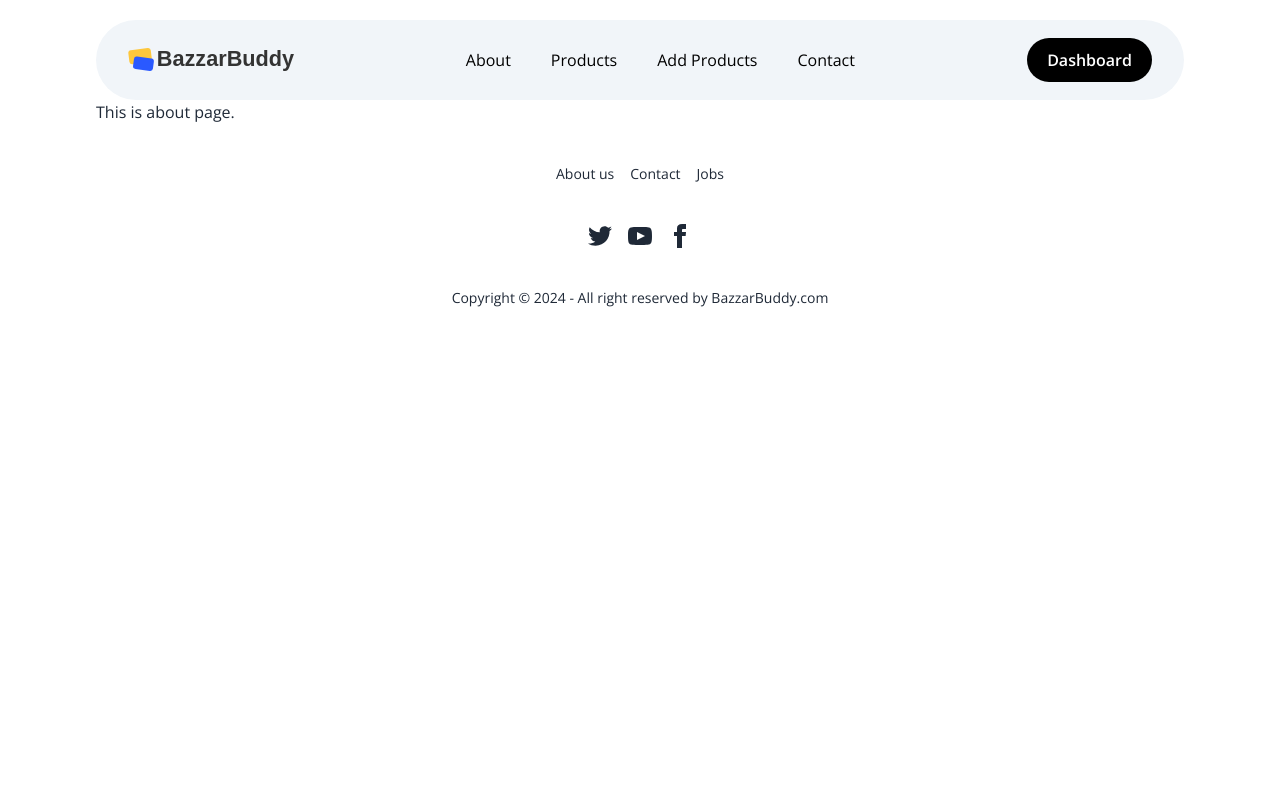
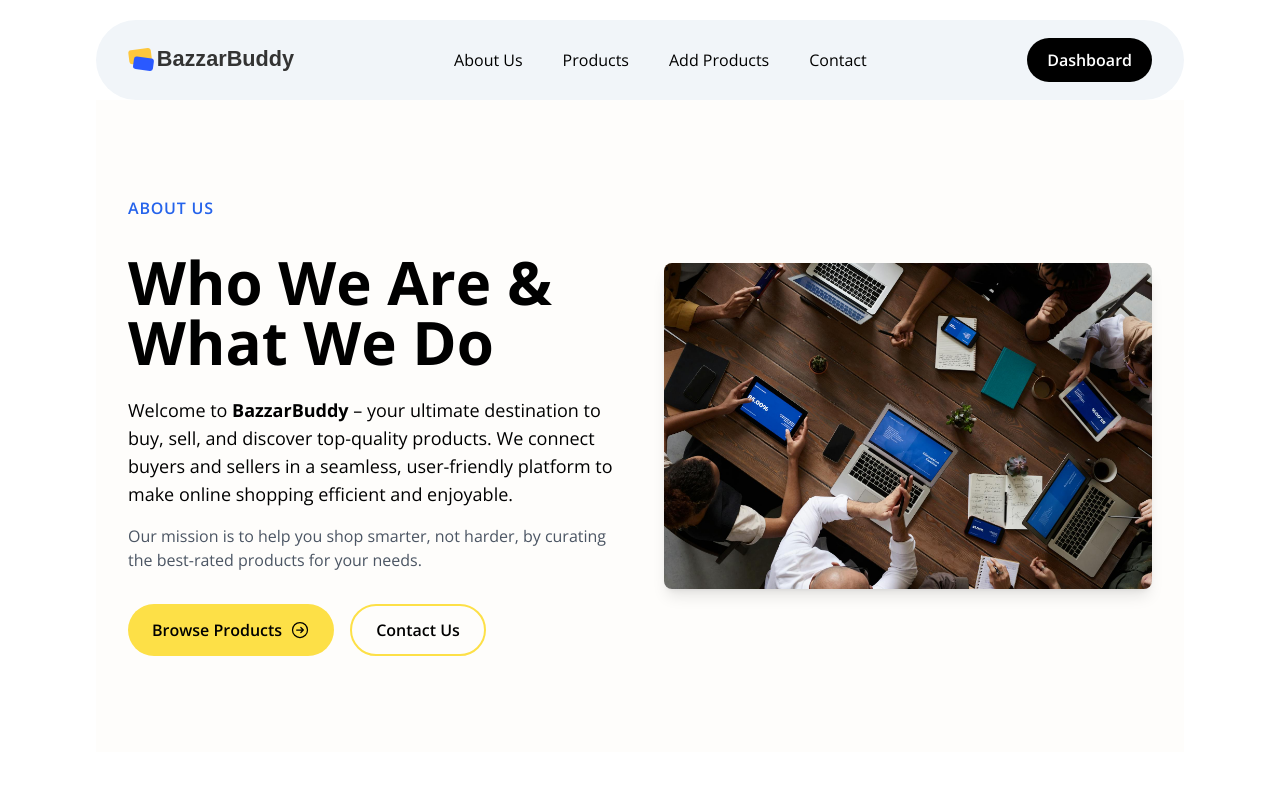
Before and after one commit to Tahsin005/BazzarBuddy, a React (Vite) app: page /about in a window 1280 px wide. Shown: the top 794 px of the page. Built offline with nearby package versions, Linux system fonts and the light colour scheme.

Commit message:
added about page and contact page

```diff
--- a/src/components/Header/Header.jsx
+++ b/src/components/Header/Header.jsx
@@ -70,7 +70,7 @@ const Header = () => {
                         <div className="absolute top-16 left-0 w-full bg-white bg-opacity-90 lg:hidden">
                             <div className="flex flex-col items-center space-y-4 py-4">
                                 <Link to="/about" className="text-base text-black hover:text-opacity-80">
-                                    About
+                                    About Us
                                 </Link>
                                 <Link to="/products" className="text-base text-black hover:text-opacity-80">
                                     Products
@@ -94,7 +94,7 @@ const Header = () => {
                     {/* Desktop Menu */}
                     <div className="hidden lg:flex lg:items-center lg:justify-center lg:space-x-10">
                         <Link to="/about" className="text-base text-black transition-all duration-200 hover:text-opacity-80">
-                            About
+                            About Us
                         </Link>
                         <Link to="/products" className="text-base text-black transition-all duration-200 hover:text-opacity-80">
                             Products
--- a/src/pages/About/About.jsx
+++ b/src/pages/About/About.jsx
@@ -1,10 +1,69 @@
 import React from 'react'
+import { Link } from 'react-router-dom'
+import aboutUs from '../../assets/aboutUs.jpeg'
 
 const About = () => {
   return (
-    <div className=''>
-      This is about page.
-    </div>
+    <section className="bg-[#FCF8F1] bg-opacity-30 py-10 sm:py-16 lg:py-24">
+      <div className="mx-auto max-w-7xl px-6 lg:px-8">
+        <div className="grid items-center grid-cols-1 gap-12 lg:grid-cols-2">
+          {/* Text Section */}
+          <div>
+            <p className="text-base font-semibold tracking-wider text-blue-600 uppercase">
+              About Us
+            </p>
+            <h2 className="mt-4 text-3xl font-bold text-black lg:mt-8 sm:text-5xl xl:text-6xl">
+              Who We Are & What We Do
+            </h2>
+            <p className="mt-4 text-base text-black lg:mt-6 sm:text-lg">
+              Welcome to <strong>BazzarBuddy</strong> – your ultimate destination to buy, sell, and discover top-quality products.
+              We connect buyers and sellers in a seamless, user-friendly platform to make online shopping efficient and enjoyable.
+            </p>
+            <p className="mt-4 text-base text-gray-600">
+              Our mission is to help you shop smarter, not harder, by curating the best-rated products for your needs.
+            </p>
+            <div className="mt-8 flex flex-col sm:flex-row sm:space-x-4">
+              <Link
+                to="/products"
+                className="inline-flex items-center px-6 py-3 text-base font-semibold text-black transition-all duration-200 bg-yellow-300 rounded-full hover:bg-yellow-400 focus:bg-yellow-400"
+              >
+                Browse Products
+                <svg
+                  className="w-5 h-5 ml-2"
+                  xmlns="http://www.w3.org/2000/svg"
+                  fill="none"
+                  viewBox="0 0 24 24"
+                  stroke="currentColor"
+                >
+                  <path
+                    strokeLinecap="round"
+                    strokeLinejoin="round"
+                    strokeWidth="1.5"
+                    d="M13 9l3 3m0 0l-3 3m3-3H8m13 0a9 9 0 11-18 0 9 9 0 0118 0z"
+                  />
+                </svg>
+              </Link>
+
+              <Link
+                to="/contact"
+                className="mt-4 sm:mt-0 inline-flex items-center px-6 py-3 text-base font-semibold text-black transition-all duration-200 border-2 border-yellow-300 rounded-full hover:bg-yellow-300 hover:text-white"
+              >
+                Contact Us
+              </Link>
+            </div>
+          </div>
+
+          {/* Image Section */}
+          <div>
+            <img
+              className="w-full rounded-lg shadow-lg"
+              src={aboutUs}
+              alt="About Us"
+            />
+          </div>
+        </div>
+      </div>
+    </section>
   )
 }
 
--- a/src/pages/Contact/Contact.jsx
+++ b/src/pages/Contact/Contact.jsx
@@ -2,9 +2,81 @@ import React from 'react'
 
 const Contact = () => {
   return (
-    <div>
-      This is contact page.
-    </div>
+    <section className="bg-white py-10 sm:py-16 lg:py-24">
+      <div className="mx-auto max-w-7xl px-4 sm:px-6 lg:px-8">
+        <div className="grid grid-cols-1 gap-12 lg:grid-cols-2">
+          {/* Contact Form */}
+          <div>
+            <h2 className="text-3xl font-bold text-blue-600 sm:text-4xl lg:text-5xl">Get in Touch</h2>
+            <form className="mt-8 space-y-6">
+              <div>
+                <label className="block text-gray-600 font-medium" htmlFor="name">Your Name</label>
+                <input
+                  type="text"
+                  id="name"
+                  className="w-full mt-2 px-4 py-3 text-gray-900 border rounded-lg focus:outline-none focus:ring focus:ring-yellow-300"
+                  placeholder="Enter your name"
+                />
+              </div>
+              <div>
+                <label className="block text-gray-600 font-medium" htmlFor="email">Your Email</label>
+                <input
+                  type="email"
+                  id="email"
+                  className="w-full mt-2 px-4 py-3 text-gray-900 border rounded-lg focus:outline-none focus:ring focus:ring-yellow-300"
+                  placeholder="Enter your email"
+                />
+              </div>
+              <div>
+                <label className="block text-gray-600 font-medium" htmlFor="message">Your Message</label>
+                <textarea
+                  id="message"
+                  className="w-full mt-2 px-4 py-3 text-gray-900 border rounded-lg focus:outline-none focus:ring focus:ring-yellow-300"
+                  rows="4"
+                  placeholder="Write your message"
+                ></textarea>
+              </div>
+              <button
+                type="submit"
+                className="px-6 py-3 text-white bg-blue-600 rounded-lg hover:bg-yellow-400 focus:bg-yellow-300"
+              >
+                Submit
+              </button>
+            </form>
+          </div>
+
+          {/* Contact Details */}
+          <div>
+            <h2 className="text-3xl font-bold text-blue-600 sm:text-4xl lg:text-5xl">Contact Info</h2>
+            <p className="mt-4 text-base text-gray-600 sm:text-lg">
+              Feel free to reach out to us at any time. We're here to help!
+            </p>
+            <div className="mt-6 space-y-4">
+              <p className="text-base text-gray-600">
+                <span className="font-semibold text-black">Address:</span> 123 Main Street, Cityville, USA
+              </p>
+              <p className="text-base text-gray-600">
+                <span className="font-semibold text-black">Phone:</span> +1 (123) 456-7890
+              </p>
+              <p className="text-base text-gray-600">
+                <span className="font-semibold text-black">Email:</span> support@bazaarbuddy.com
+              </p>
+            </div>
+
+            {/* Google Map */}
+            <div className="mt-8">
+              <iframe
+                title="Google Map"
+                src="https://www.google.com/maps/embed?pb=!1m18!1m12!1m3!1d3153.834434509163!2d-122.42067968425112!3d37.77492977975992!2m3!1f0!2f0!3f0!3m2!1i1024!2i768!4f13.1!3m3!1m2!1s0x80858156c36e1287%3A0xb50d9f4dc84b33!2s123%20Main%20Street%2C%20San%20Francisco%2C%20CA%2094105%2C%20USA!5e0!3m2!1sen!2sbd!4v1690231245781!5m2!1sen!2sbd"
+                className="w-full h-64 border-0 rounded-lg"
+                allowFullScreen
+                loading="lazy"
+              ></iframe>
+            </div>
+          </div>
+        </div>
+      </div>
+    </section>
   )
 }
 
--- a/src/pages/Home/Home.jsx
+++ b/src/pages/Home/Home.jsx
@@ -8,7 +8,7 @@ const Home = () => {
     return (
         <div className="">
             <section className="bg-[#FCF8F1] bg-opacity-30 py-10 sm:py-16 lg:py-24">
-                <div className="mx-auto max-w-7xl">
+                <div className="mx-auto max-w-7xl  px-6 lg:px-8">
                     <div className="grid items-center grid-cols-1 gap-12 lg:grid-cols-2">
                         <div>
                             <p className="text-base font-semibold tracking-wider text-blue-600 uppercase">
--- a/src/pages/Login/Login.jsx
+++ b/src/pages/Login/Login.jsx
@@ -2,7 +2,7 @@ import React from 'react'
 
 const Login = () => {
   return (
-    <div>
+    <div className='bg-red-500'>
       This is login page.
     </div>
   )
```
Also changed, not shown: src/assets/aboutUs.jpeg (added).
